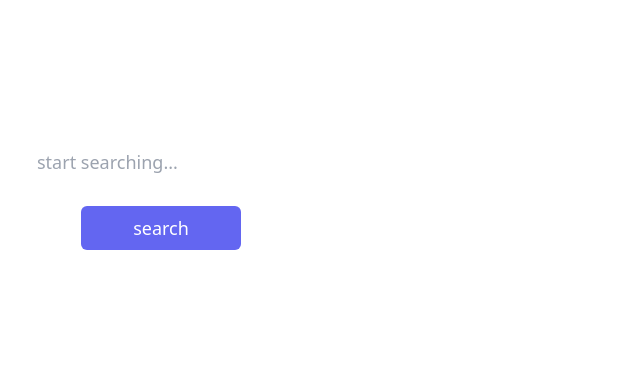
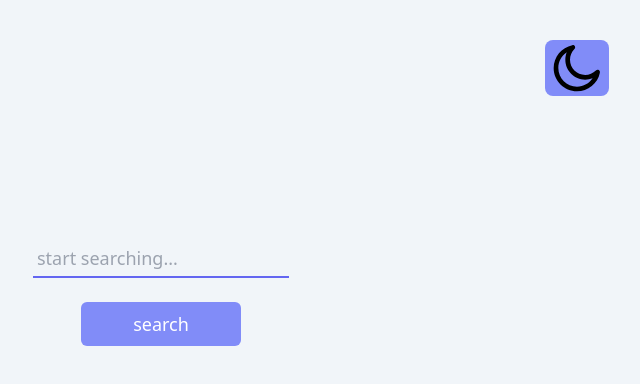
Before and after one commit to holmista/weatherapp, a React (Create React App) app: page / in a window 1280 px wide. Shown: the top 384 px of the page, without its empty margins (479-1119 px from the left). Built offline with nearby package versions, Linux system fonts and the light colour scheme.

Commit message:
feat: add dark mode

```diff
--- a/src/App.jsx
+++ b/src/App.jsx
@@ -1,12 +1,18 @@
-import React from 'react';
-
+import React, { useEffect, useState, useMemo } from 'react';
 import { BrowserRouter, Route, Routes } from 'react-router-dom';
 import Home from './components/home';
 import Weather from './components/weather';
+import { themes, ThemeContext } from './utils/theme';
 import './index.css';
 
 function App() {
+  const [theme, setTheme] = useState('light');
+  const value = useMemo(
+    () => ({ theme, setTheme }),
+    [theme],
+  );
   return (
+    <ThemeContext.Provider value={value}>
       <div className="App">
         <BrowserRouter>
           <Routes>
@@ -19,6 +25,7 @@ function App() {
           </Routes>
         </BrowserRouter>
       </div>
+    </ThemeContext.Provider>
   );
 }
 
--- a/src/components/home.jsx
+++ b/src/components/home.jsx
@@ -1,6 +1,10 @@
 import axios from 'axios';
-import React, { useState } from 'react';
+import React, {
+  useState, useContext, useRef, useEffect,
+} from 'react';
 import RegionList from './regionList';
+import { ThemeContext } from '../utils/theme';
+import ToggleTheme from './toggleTheme';
 
 export default function Home() {
   const [location, setLocation] = useState(null);
@@ -8,6 +12,13 @@ export default function Home() {
   const [loading, setLoading] = useState(false);
   const [error, setError] = useState(null);
   const [disable, setDisble] = useState(true);
+
+  const inputRef = useRef();
+  useEffect(() => {
+    inputRef.current.focus();
+  });
+
+  const { theme, setTheme } = useContext(ThemeContext);
 
   const handleChange = (e) => {
     if (!e.target.value) setDisble(true);
@@ -45,19 +56,25 @@ export default function Home() {
     }, 2500);
   };
   return (
-    <div className="flex flex-col items-center">
+    <div>
+
+      <div className={`flex flex-col items-center ${theme === 'light' ? 'bg-slate-100' : 'bg-slate-600 text-white'} h-screen`}>
+        <div className="w-screen flex justify-center sm:flex sm:justify-end sm:pr-48">
+          <ToggleTheme theme={theme} setTheme={setTheme} />
+        </div>
         <input
           type="text"
+          ref={inputRef}
           placeholder="start searching..."
           onChange={(e) => handleChange(e)}
-        className=" mt-36 p-1 text-lg  border-transparent outline-none w-52
+          className=" mt-36 p-1 text-lg  border-transparent outline-none w-52 bg-transparent
        focus:border-indigo-500  border-b-2 transition duration-300 md:w-1/5"
         />
         <button
           onClick={handleClick}
           type="button"
           disabled={disable}
-        className="bg-indigo-500 mt-6 w-40 p-2 hover:cursor-pointer hover:bg-indigo-600
+          className="bg-indigo-400 mt-6 w-40 p-2 hover:cursor-pointer hover:bg-indigo-600
       text-white text-lg rounded-md transition duration-300"
         >
           {loading && (
@@ -72,5 +89,6 @@ export default function Home() {
         {data && <RegionList items={data.data} />}
         {error && <div>{error}</div>}
       </div>
+    </div>
   );
 }
--- /dev/null
+++ b/src/components/toggleTheme.jsx
@@ -0,0 +1,35 @@
+import React from 'react';
+import PropTypes from 'prop-types';
+
+export default function ToggleTheme({ theme, setTheme }) {
+  const oppositeTheme = () => {
+    if (theme === 'light') return 'dark';
+    return 'light';
+  };
+  return (
+    <button type="button" onClick={() => setTheme(oppositeTheme())} className="flex items-center p-1 ml-2 shrink-0 mt-10 bg-indigo-400 w-16 h-14 rounded-lg">
+      {oppositeTheme() === 'light' ? (
+        <svg
+          xmlns="http://www.w3.org/2000/svg"
+          enableBackground="new 0 0 24 24"
+          viewBox="0 0 24 24"
+        >
+          <path d="M7 12c0 2.8 2.2 5 5 5s5-2.2 5-5-2.2-5-5-5S7 9.2 7 12zM12 9c1.7 0 3 1.3 3 3s-1.3 3-3 3-3-1.3-3-3S10.3 9 12 9zM13 5V3c0-.6-.4-1-1-1s-1 .4-1 1v2c0 .6.4 1 1 1S13 5.6 13 5zM19.1 4.9c-.4-.4-1-.4-1.4 0l-1.4 1.4c-.4.4-.4 1 0 1.4.2.2.5.3.7.3s.5-.1.7-.3l1.4-1.4C19.5 6 19.5 5.3 19.1 4.9zM21 11h-2c-.6 0-1 .4-1 1s.4 1 1 1h2c.6 0 1-.4 1-1S21.6 11 21 11zM17.7 16.2c-.4-.4-1-.4-1.4 0s-.4 1 0 1.4l1.4 1.4c.2.2.5.3.7.3s.5-.1.7-.3c.4-.4.4-1 0-1.4L17.7 16.2zM11 19v2c0 .6.4 1 1 1s1-.4 1-1v-2c0-.6-.4-1-1-1S11 18.4 11 19zM4.9 19.1c.2.2.5.3.7.3s.5-.1.7-.3l1.4-1.4c.4-.4.4-1 0-1.4s-1-.4-1.4 0l-1.4 1.4C4.5 18 4.5 18.7 4.9 19.1zM2 12c0 .6.4 1 1 1h2c.6 0 1-.4 1-1s-.4-1-1-1H3C2.4 11 2 11.4 2 12zM6.3 4.9c-.4-.4-1-.4-1.4 0s-.4 1 0 1.4l1.4 1.4C6.5 8 6.8 8.1 7.1 8.1S7.6 8 7.8 7.8c.4-.4.4-1 0-1.4L6.3 4.9z" />
+        </svg>
+      ) : (
+        <svg xmlns="http://www.w3.org/2000/svg" enableBackground="new 0 0 24 24" viewBox="0 0 24 24">
+          <path d="M12,22C6.5,22,2,17.5,2,12c0-4.7,3.4-8.9,8-9.8c0.4-0.1,0.9,0.1,1.1,0.5c0.2,0.4,0.1,0.9-0.2,1.2C9.7,5.1,9,6.8,9,8.5
+      c0,3.6,2.9,6.5,6.5,6.5c1.7,0,3.4-0.7,4.6-1.9c0.3-0.3,0.8-0.4,1.2-0.2c0.4,0.2,0.6,0.6,0.5,1.1C20.9,18.6,16.7,22,12,22z
+       M7.6,5.3C5.4,6.8,4,9.2,4,12c0,4.4,3.6,8,8,8c2.8,0,5.2-1.4,6.7-3.6c-1,0.4-2.1,0.6-3.2,0.6C10.8,17,7,13.2,7,8.5
+      C7,7.4,7.2,6.3,7.6,5.3z"
+          />
+        </svg>
+      )}
+    </button>
+  );
+}
+
+ToggleTheme.propTypes = {
+  theme: PropTypes.string.isRequired,
+  setTheme: PropTypes.func.isRequired,
+};
--- a/src/components/weather.jsx
+++ b/src/components/weather.jsx
@@ -1,11 +1,14 @@
-import React, { useState } from 'react';
+import React, { useState, useContext } from 'react';
 import { useParams } from 'react-router-dom';
 import useFetch from '../utils/useFetch';
 import WeatherCard from './weatherCard';
+import { ThemeContext } from '../utils/theme';
+import ToggleTheme from './toggleTheme';
 
 export default function Weather() {
   const { lat, lon } = useParams();
   const [measure, setMeasure] = useState('metric');
+  const { theme, setTheme } = useContext(ThemeContext);
 
   const handleMeasure = () => {
     if (measure === 'metric') setMeasure('imperial');
@@ -15,12 +18,12 @@ export default function Weather() {
   const url = `https://api.openweathermap.org/data/2.5/onecall?lat=${lat}&lon=${lon}&exclude=current,minutely,hourly&units=${measure}&appid=${process.env.REACT_APP_KEY2}`;
   const { data, loading, error } = useFetch(url);
   return (
-    <div className="flex flex-col items-center justify-ceneter min-h-screen  overflow-auto  sm:h-screen">
-
+    <div className={`flex flex-col items-center justify-ceneter min-h-screen  overflow-auto  sm:h-screen ${theme === 'light' ? 'bg-slate-100' : 'bg-slate-600 text-white'}`}>
       <div className="w-screen flex justify-center sm:flex sm:justify-end sm:pr-48">
-        <button onClick={handleMeasure} type="button" className="p-1 shrink-0 mt-10 bg-indigo-300 w-40 h-14 rounded-lg">
+        <button onClick={handleMeasure} type="button" className="p-1 shrink-0 mt-10 bg-indigo-400 w-40 h-14 rounded-lg">
           {`convert to ${measure === 'metric' ? 'imperial' : 'metric'}`}
         </button>
+        <ToggleTheme theme={theme} setTheme={setTheme} />
       </div>
 
       <div className="h-full flex justify-center items-center py-16 sm:py-0">
--- a/src/components/weatherCard.jsx
+++ b/src/components/weatherCard.jsx
@@ -5,7 +5,7 @@ export default function WeatherCard({
   averageTemp, minTemp, maxTemp, date, weatherDescription, icon,
 }) {
   return (
-    <div className="text-center text-base flex flex-row flex-wrap bg-indigo-300 p-2 items-center justify-center m-2 rounded-xl sm:text-lg xs:text-left">
+    <div className="text-center text-base flex flex-row flex-wrap bg-indigo-400 p-2 items-center justify-center m-2 rounded-xl sm:text-lg xs:text-left">
       <div className="flex-col">
         <div className="b border-b-2">{date}</div>
         <div className="flex flex-row justify-between">
--- /dev/null
+++ b/src/utils/theme.js
@@ -0,0 +1,15 @@
+import { createContext } from 'react';
+
+export const themes = {
+  light: {
+    background: '#eeeeee',
+  },
+  dark: {
+    background: '#222222',
+  },
+};
+
+export const ThemeContext = createContext({
+  theme: 'light',
+  changeTheme: () => {},
+});
```
Also changed, not shown: 1 other file (tests, documents, lock files or other folders). Lines whose indentation alone changed are shown as unchanged.
